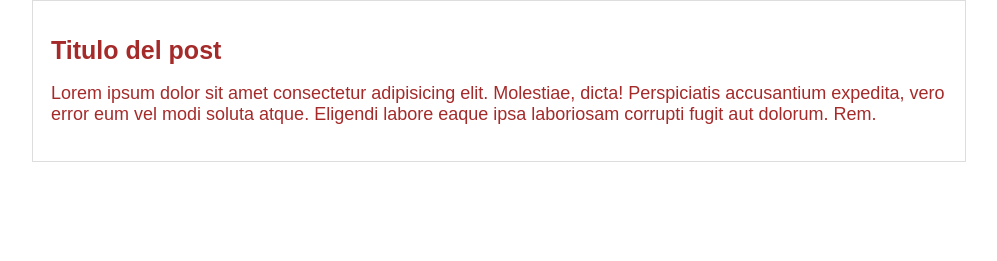
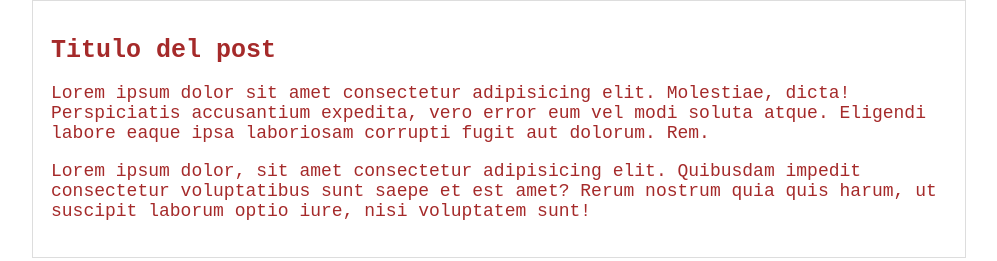
Before and after one commit to manza17/curso_git, a plain HTML site: page index.html in a window 1280 px wide. Shown: the whole page, without its empty margins (141-1138 px from the left). Drawn offline with Linux system fonts and the light colour scheme.

Commit message:
cambiando fuente y agregando parrafo

```diff
--- a/css/estilo.css
+++ b/css/estilo.css
@@ -1,7 +1,7 @@
 body{
     color: brown;
     text-align: center;
-    font-family: Arial, Helvetica, sans-serif;
+    font-family: 'Courier New', Courier, monospace;
     font-size: large;
     margin: 0;
     padding: 0;
--- a/index.html
+++ b/index.html
@@ -12,6 +12,7 @@
         <div id="post">
             <h1>Titulo del post</h1>
             <p>Lorem ipsum dolor sit amet consectetur adipisicing elit. Molestiae, dicta! Perspiciatis accusantium expedita, vero error eum vel modi soluta atque. Eligendi labore eaque ipsa laboriosam corrupti fugit aut dolorum. Rem.</p>
+            <p>Lorem ipsum dolor, sit amet consectetur adipisicing elit. Quibusdam impedit consectetur voluptatibus sunt saepe et est amet? Rerum nostrum quia quis harum, ut suscipit laborum optio iure, nisi voluptatem sunt!</p>
         </div>
     </div>
 </body>
```
